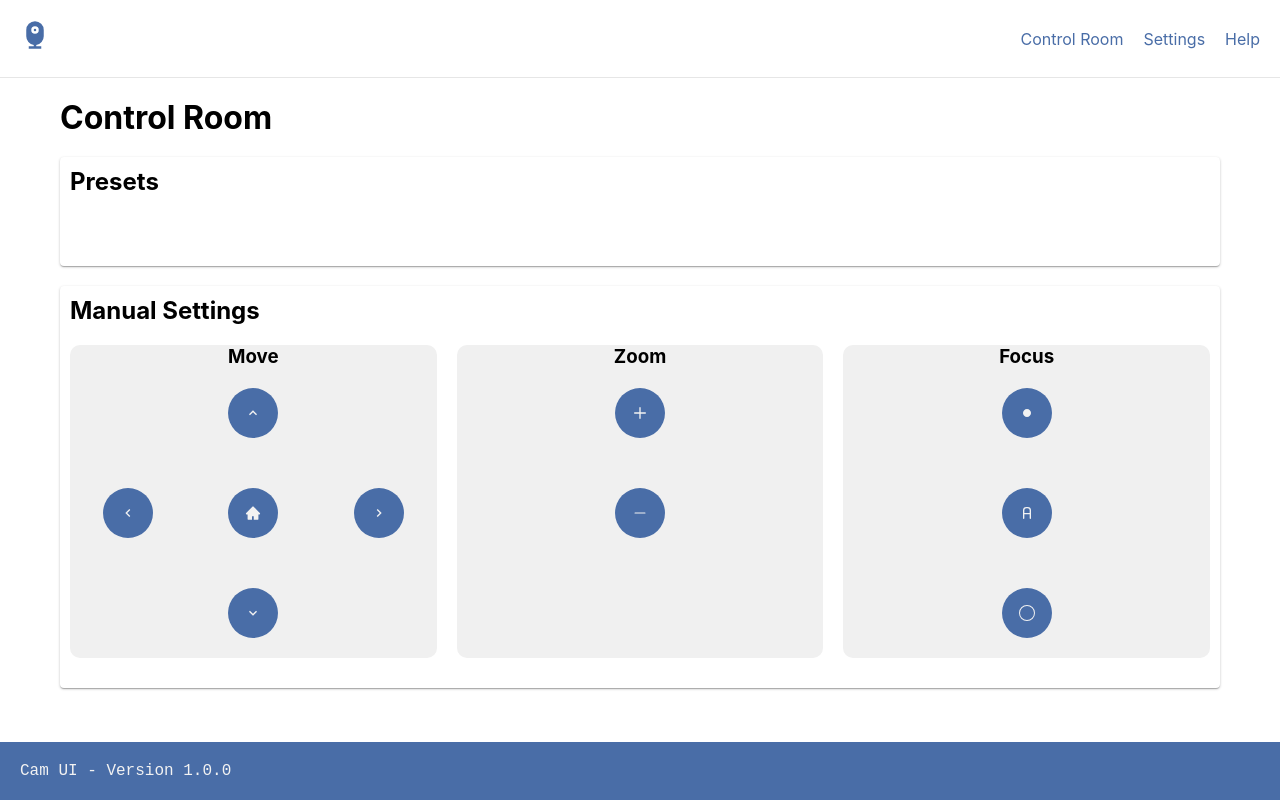
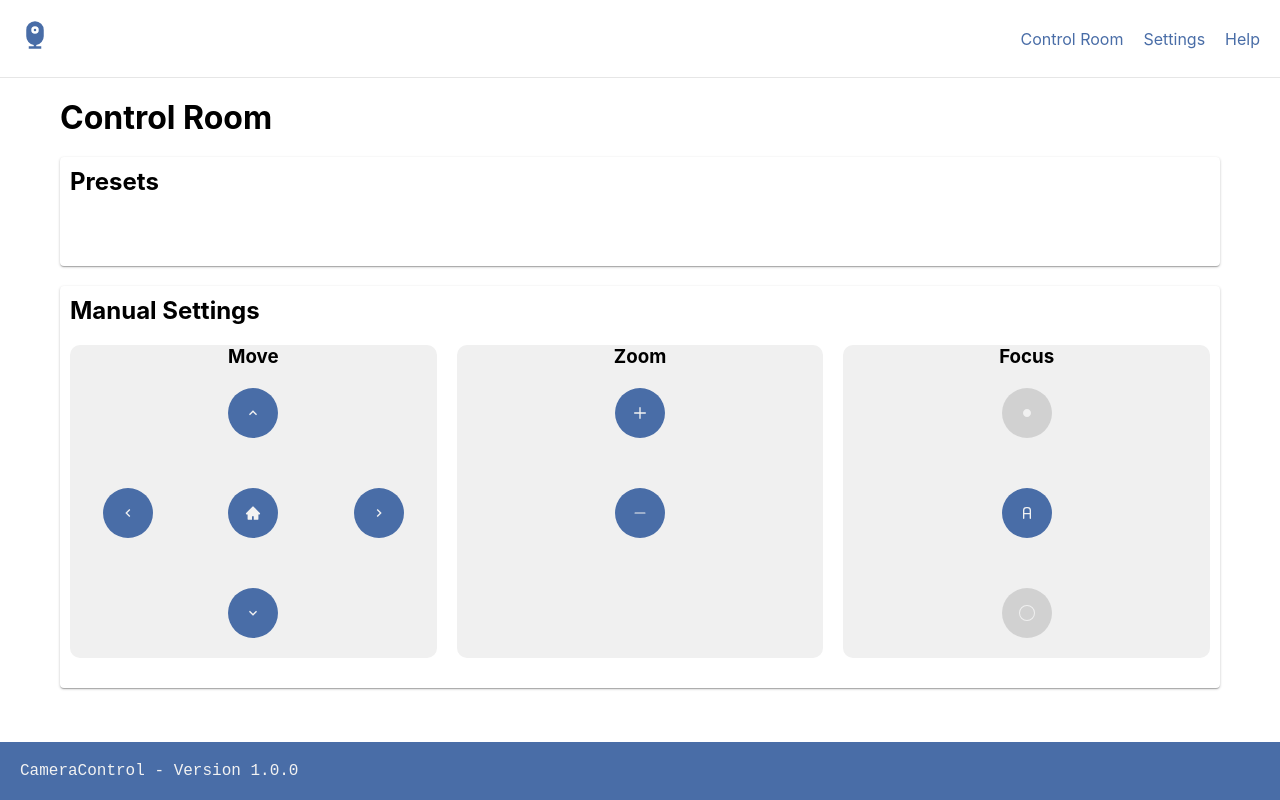
Before and after one commit to SyzBeats/webcam-ui-controller, a React (Vite) app in the folder frontend/: page / in a window 1280 px wide. Built offline with nearby package versions, Linux system fonts and the light colour scheme.

Commit message:
feat(ui): changes in ui and fixed a small command evaluation bug

```diff
--- a/frontend/src/components/layout/Footer.tsx
+++ b/frontend/src/components/layout/Footer.tsx
@@ -3,7 +3,7 @@ import classes from './footer.module.css';
 const Footer = () => {
 	return (
 		<footer className={classes.footer}>
-			<pre>Cam UI - Version 1.0.0</pre>
+			<pre>CameraControl - Version 1.0.0</pre>
 		</footer>
 	);
 };
--- a/frontend/src/components/pages/control/ControlRoom.tsx
+++ b/frontend/src/components/pages/control/ControlRoom.tsx
@@ -94,6 +94,9 @@ const ControlRoom = () => {
 	const handlePresetClick = async (e: React.MouseEvent<HTMLButtonElement>, key: string) => {
 		e.preventDefault();
 		e.stopPropagation();
+
+		stopCommand.current = '';
+		lastMovement.current = '';
 
 		const payload = api.commands.getCommandPayload('preset', settings, key);
 
@@ -205,13 +208,25 @@ const ControlRoom = () => {
 						<h3 className={classes.block_title}>Focus</h3>
 						<div className={classes.manual_focus_grid}>
 							<span className={`${classes.button_focus_1} ${classes.flex_centered}`}>
-								<Button variant="primary" text={<Icons name="dot" />} circle mouseDownHandler={e => handleMouseDown(e, 'focusAdd')} />
+								<Button
+									disabled={settings.camera.name === CameraNames.fomako}
+									variant="primary"
+									text={<Icons name="dot" />}
+									circle
+									mouseDownHandler={e => handleMouseDown(e, 'focusAdd')}
+								/>
 							</span>
 							<span className={`${classes.button_focus_2} ${classes.flex_centered}`}>
 								<Button variant="primary" text={<Icons name="letterA" />} circle mouseDownHandler={e => handleFocusLock(e)} />
 							</span>
 							<span className={`${classes.button_focus_3} ${classes.flex_centered}`}>
-								<Button variant="primary" text={<Icons name="circle" />} circle mouseDownHandler={e => handleMouseDown(e, 'focusDec')} />
+								<Button
+									disabled={settings.camera.name === CameraNames.fomako}
+									variant="primary"
+									text={<Icons name="circle" />}
+									circle
+									mouseDownHandler={e => handleMouseDown(e, 'focusDec')}
+								/>
 							</span>
 						</div>
 					</div>
--- a/frontend/src/components/pages/settings/Settings.tsx
+++ b/frontend/src/components/pages/settings/Settings.tsx
@@ -119,11 +119,7 @@ const Settings = () => {
 			const payload = api.commands.getCommandPayload('setPreset', store.getSettings(), key);
 
 			// sends an api request to the backend to save the preset
-			const res = await api.service.send(store.getSettings(), payload);
-
-			if (!res) {
-				throw new Error('no response from camera');
-			}
+			await api.service.send(store.getSettings(), payload);
 
 			show('Preset saved', 2000);
 		} catch (e: any) {
--- a/frontend/src/components/ui/buttons/Button.tsx
+++ b/frontend/src/components/ui/buttons/Button.tsx
@@ -9,6 +9,7 @@ interface IProps {
 	onClick?: (e: React.MouseEvent<HTMLButtonElement>) => void | Promise<void>;
 	mouseDownHandler?: (e: React.MouseEvent<HTMLButtonElement>) => void;
 	mouseUpHandler?: (e: React.MouseEvent<HTMLButtonElement>) => void;
+	disabled?: boolean;
 }
 const Button = (props: IProps) => {
 	const classes = [styles.button];
@@ -25,8 +26,18 @@ const Button = (props: IProps) => {
 		classes.push(styles.circled);
 	}
 
+	if (props.disabled) {
+		classes.push(styles.disabled);
+	}
+
 	return (
-		<button className={classes.join(' ')} onClick={props.onClick} onMouseDown={props.mouseDownHandler} onMouseUp={props.mouseUpHandler}>
+		<button
+			disabled={props.disabled}
+			className={classes.join(' ')}
+			onClick={props.onClick}
+			onMouseDown={props.mouseDownHandler}
+			onMouseUp={props.mouseUpHandler}
+		>
 			{props.text}
 		</button>
 	);
--- a/frontend/src/components/ui/buttons/button.module.css
+++ b/frontend/src/components/ui/buttons/button.module.css
@@ -51,4 +51,10 @@
 	padding: 0;
 }
 
+.disabled {
+	pointer-events: none;
+	opacity: 0.5;
+	background: var(--color-grey);
+}
+
 /* check:  https://neumorphism.io/#e0e0e0 */
```
